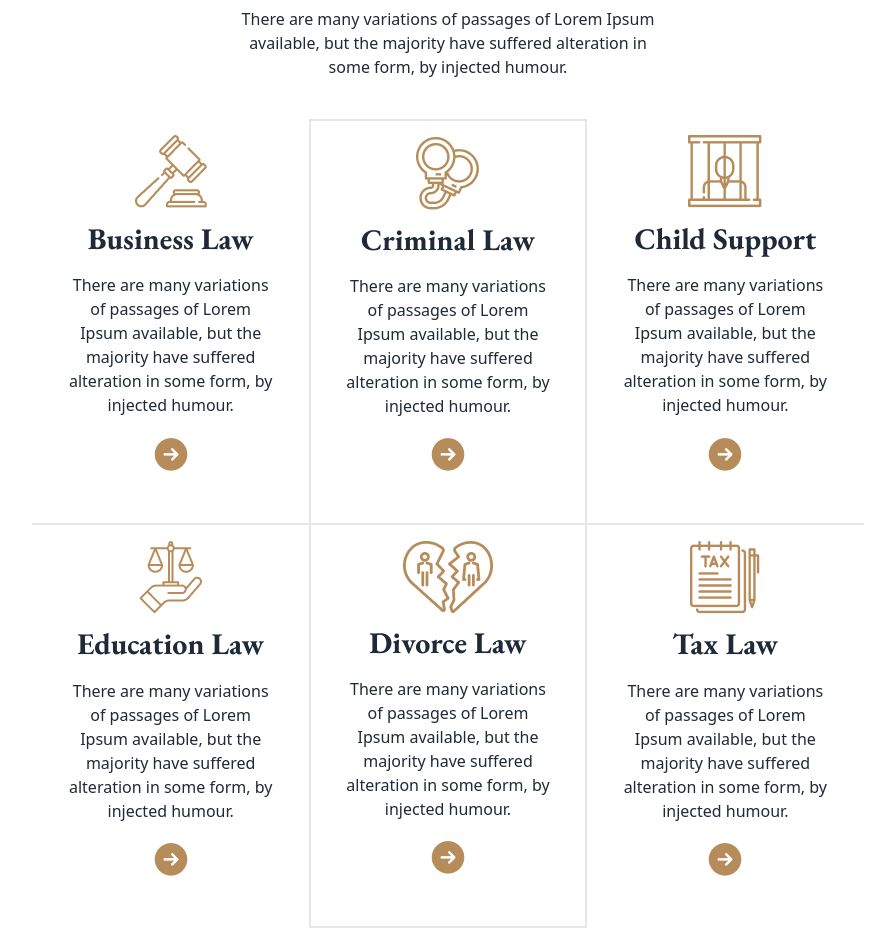
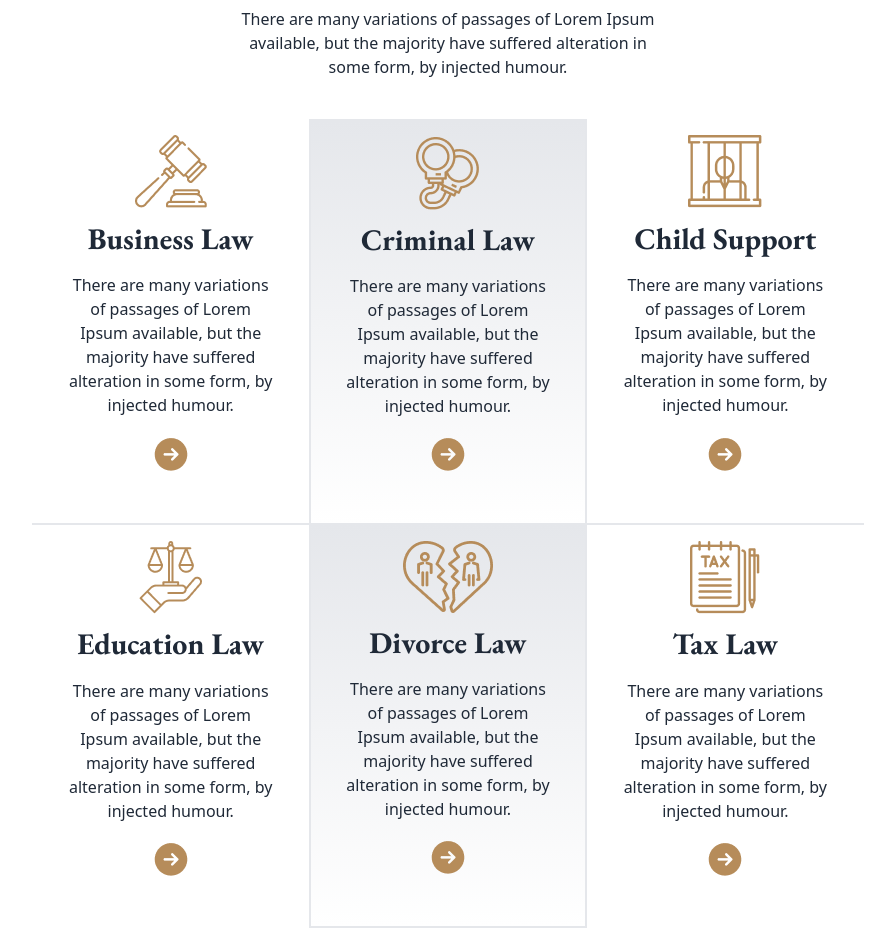
Before and after one commit to ataurwd/Law-Websit-Using-Deisy-UI, a plain HTML site: page index.html in a window 1280 px wide. Shown: the part 715-1652 px from the top of the page, without its empty margins (192-1087 px from the left). Drawn offline with nearby package versions, Linux system fonts and the light colour scheme.

Commit message:
upadta bg card color

```diff
--- a/index.html
+++ b/index.html
@@ -119,7 +119,7 @@
                     <img class="mb-12" src="./images/Frame.png" alt="">
                 </div>
                 <!-- second -->
-                <div class="grid place-items-center text-center border-2">
+                <div class="grid place-items-center text-center border-2 bg-gradient-to-b from-gray-200 to-transparent">
                     <img class="mt-4" src="./images/criminal.png" alt="">
                     <h2 class="font-mainFont text-3xl font-bold mt-3">Criminal Law</h2>
                     <p class="w-3/4 my-4">There are many variations of passages of Lorem Ipsum available, but the majority have suffered alteration in some form, by injected humour.</p>
@@ -140,7 +140,7 @@
                     <img class="mb-12" src="./images/Frame.png" alt="">
                 </div>
                 <!-- Fifth -->
-                <div class="grid place-items-center text-center border-l-2 border-r-2 border-b-2">
+                <div class="grid place-items-center text-center border-l-2 border-r-2 border-b-2 bg-gradient-to-b from-gray-200 to-transparent">
                     <img class="mt-4" src="./images/divorce.png" alt="">
                     <h2 class="font-mainFont text-3xl font-bold mt-3">Divorce Law</h2>
                     <p class="w-3/4 my-4">There are many variations of passages of Lorem Ipsum available, but the majority have suffered alteration in some form, by injected humour.</p>
```
